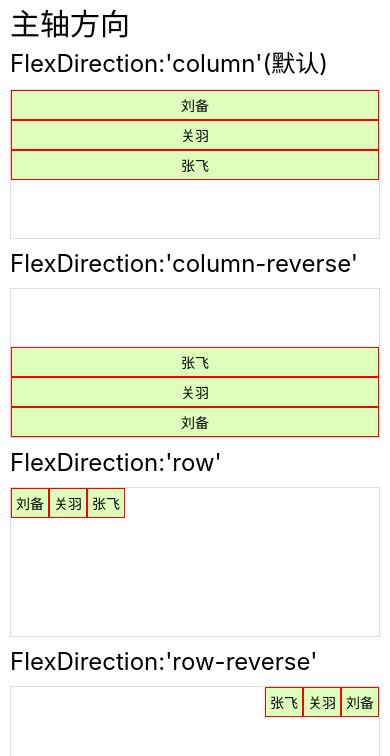
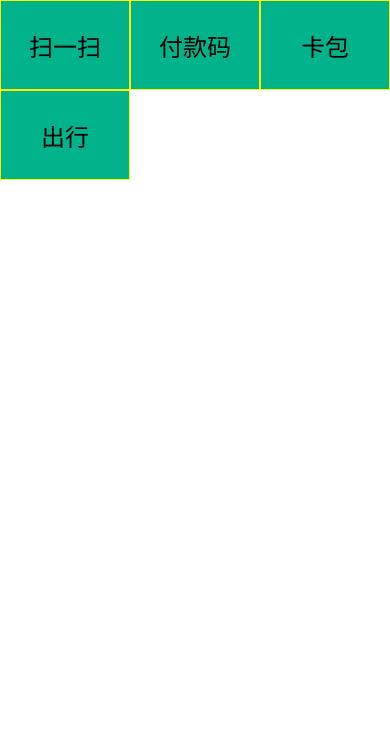
Before and after one commit to Synergism612/MyApp, a React Native app: screen / in a window 390 px wide. Shown: the top 756 px of the page. Built offline with nearby package versions, Linux system fonts and the light colour scheme.

Commit message:
flex:learn Dimensions

```diff
--- /dev/null
+++ b/src/03_Dimensions/index.tsx
@@ -0,0 +1,42 @@
+import {Text, StyleSheet, View, Dimensions} from 'react-native';
+import React, {Component} from 'react';
+
+export default class index extends Component {
+  render() {
+    return (
+      <View style={[styles.container]}>
+        <View style={[styles.itemBase]}>
+          <Text style={[styles.h3]}>扫一扫</Text>
+        </View>
+        <View style={[styles.itemBase]}>
+          <Text style={[styles.h3]}>付款码</Text>
+        </View>
+        <View style={[styles.itemBase]}>
+          <Text style={[styles.h3]}>卡包</Text>
+        </View>
+        <View style={[styles.itemBase]}>
+          <Text style={[styles.h3]}>出行</Text>
+        </View>
+      </View>
+    );
+  }
+}
+
+const styles = StyleSheet.create({
+  container: {
+    flexDirection: 'row',
+    flexWrap: 'wrap', //是否换行
+  },
+  itemBase: {
+    justifyContent: 'center',
+    alignItems: 'center',
+    backgroundColor: '#00b38a',
+    width: Dimensions.get('window').width / 3,
+    height: 90,
+    borderWidth: 1,
+    borderColor: 'yellow',
+  },
+  h3: {
+    fontSize: 24,
+  },
+});
```
Also changed, not shown: App.tsx (+5 -2 lines).
